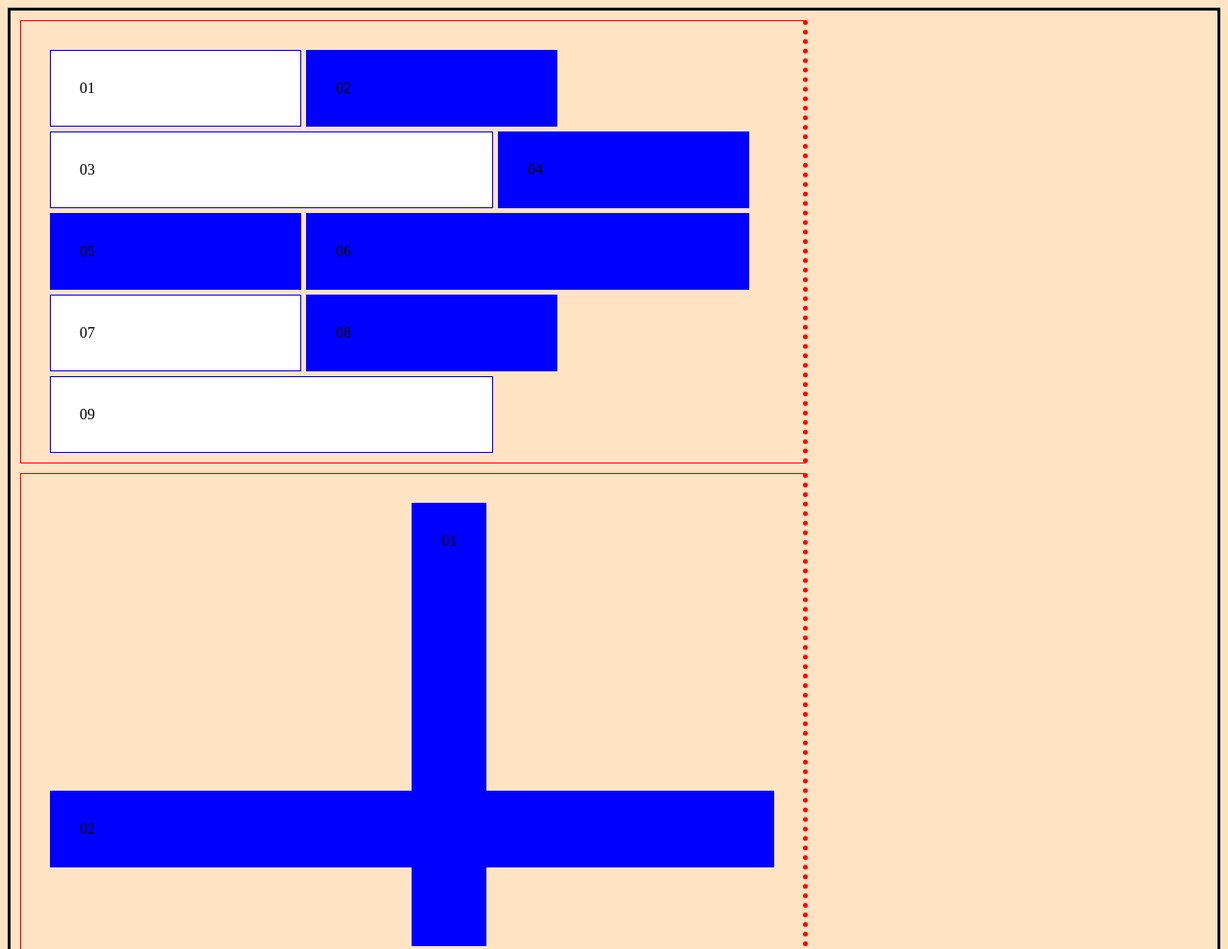
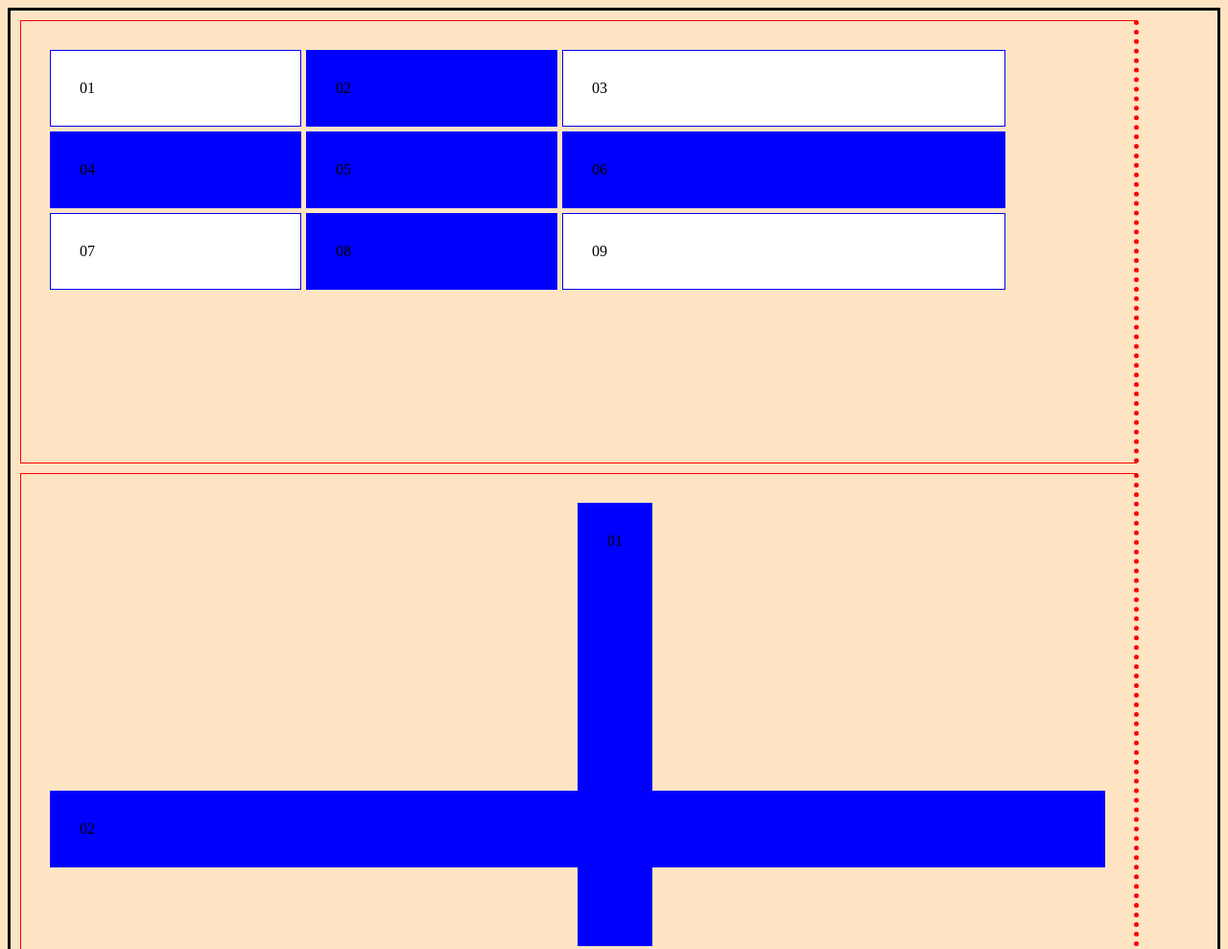
Before and after one commit to frazac/fed23francesco, a plain HTML site: page es-01/index.html in a window 1280 px wide. Shown: the top 989 px of the page at 96% size. Drawn offline with Linux system fonts and the light colour scheme.

Commit message:
cambio larghezza wrapper

```diff
--- a/es-01/stile.css
+++ b/es-01/stile.css
@@ -7,16 +7,16 @@ body {
   padding: 30px;
   border: 1px solid red;
   border-right: 5px dotted red;
-  width: 60%;
+  width: 1100px;
   position: relative;
 
 }
 .flag {
-/*  margin: 10px;*/
+  /*  margin: 10px;*/
   padding: 30px;
   border: 1px solid blue;
   background-color: blue;
-/*  box-sizing: border-box;*/
+  /*  box-sizing: border-box;*/
 }
 .wrapper01 .flag01 {
   position: absolute;
```
